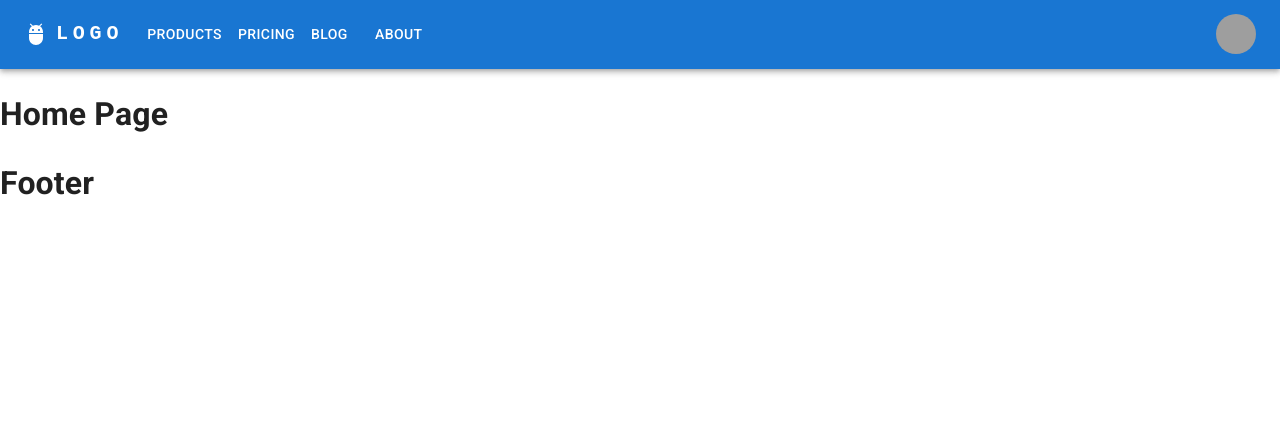
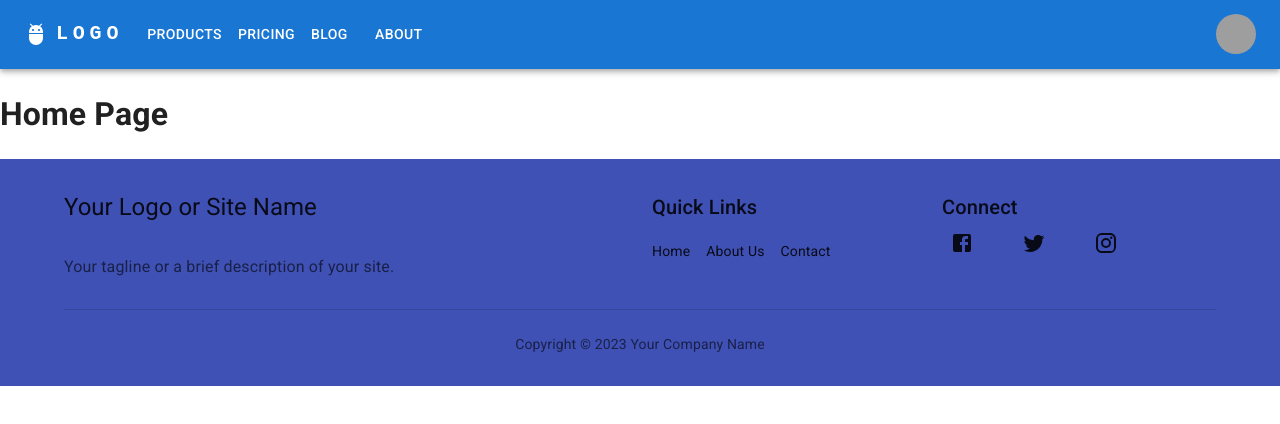
Before and after one commit to gillesashley/my-blog, a React (Vite) app: page / in a window 1280 px wide. Shown: the top 424 px of the page. Built offline with nearby package versions, Linux system fonts and the light colour scheme; grey boxes are pictures that could not be loaded.

Commit message:
Implement a basic footer, not catchy yet.

```diff
--- a/src/components/common/footer.component.tsx
+++ b/src/components/common/footer.component.tsx
@@ -1,7 +1,113 @@
+import {
+  Container,
+  Grid,
+  Typography,
+  Link,
+  Box,
+  Divider,
+  IconButton,
+} from "@mui/material";
+import FacebookIcon from "@mui/icons-material/Facebook";
+import TwitterIcon from "@mui/icons-material/Twitter";
+import InstagramIcon from "@mui/icons-material/Instagram";
+
 export default function Footer() {
   return (
-    <>
-      <h1>Footer</h1>
-    </>
+    <footer
+      style={{
+        backgroundColor: "#3f51b5",
+        padding: "2rem",
+        marginTop: "auto",
+        display: "flex",
+        flexDirection: "column",
+        alignItems: "center",
+      }}
+    >
+      <Container maxWidth="lg">
+        <Grid container spacing={3} justifyContent="space-between">
+          <Grid item xs={12} sm={6}>
+            <Typography
+              variant="h5"
+              color="textPrimary"
+              style={{ marginBottom: "2rem" }}
+            >
+              Your Logo or Site Name
+            </Typography>
+            <Typography variant="body1" color="textSecondary" gutterBottom>
+              Your tagline or a brief description of your site.
+            </Typography>
+          </Grid>
+          <Grid item xs={12} sm={6}>
+            <Grid container spacing={2}>
+              <Grid item xs={12} sm={6}>
+                <Typography variant="h6" color="textPrimary">
+                  Quick Links
+                </Typography>
+                <ul
+                  style={{
+                    listStyle: "none",
+                    padding: 0,
+                    display: "flex",
+                    flexWrap: "wrap",
+                    gap: "1rem",
+                  }}
+                >
+                  <li>
+                    <Link
+                      href="#"
+                      color="textPrimary"
+                      variant="body2"
+                      underline="hover"
+                    >
+                      Home
+                    </Link>
+                  </li>
+                  <li>
+                    <Link
+                      href="#"
+                      color="textPrimary"
+                      variant="body2"
+                      underline="hover"
+                    >
+                      About Us
+                    </Link>
+                  </li>
+                  <li>
+                    <Link
+                      href="#"
+                      color="textPrimary"
+                      variant="body2"
+                      underline="hover"
+                    >
+                      Contact
+                    </Link>
+                  </li>
+                </ul>
+              </Grid>
+              <Grid item xs={12} sm={6}>
+                <Typography variant="h6" color="textPrimary">
+                  Connect
+                </Typography>
+                <Box style={{ display: "flex", gap: "2rem" }}>
+                  <IconButton color="inherit">
+                    <FacebookIcon />
+                  </IconButton>
+                  <IconButton color="inherit">
+                    <TwitterIcon />
+                  </IconButton>
+                  <IconButton color="inherit">
+                    <InstagramIcon />
+                  </IconButton>
+                </Box>
+              </Grid>
+            </Grid>
+          </Grid>
+        </Grid>
+        <Divider style={{ margin: "1.5rem 0" }} />
+        <Typography variant="body2" color="textSecondary" align="center">
+          Copyright © {new Date().getFullYear()} Your Company Name
+        </Typography>
+      </Container>
+    </footer>
   );
 }
```
